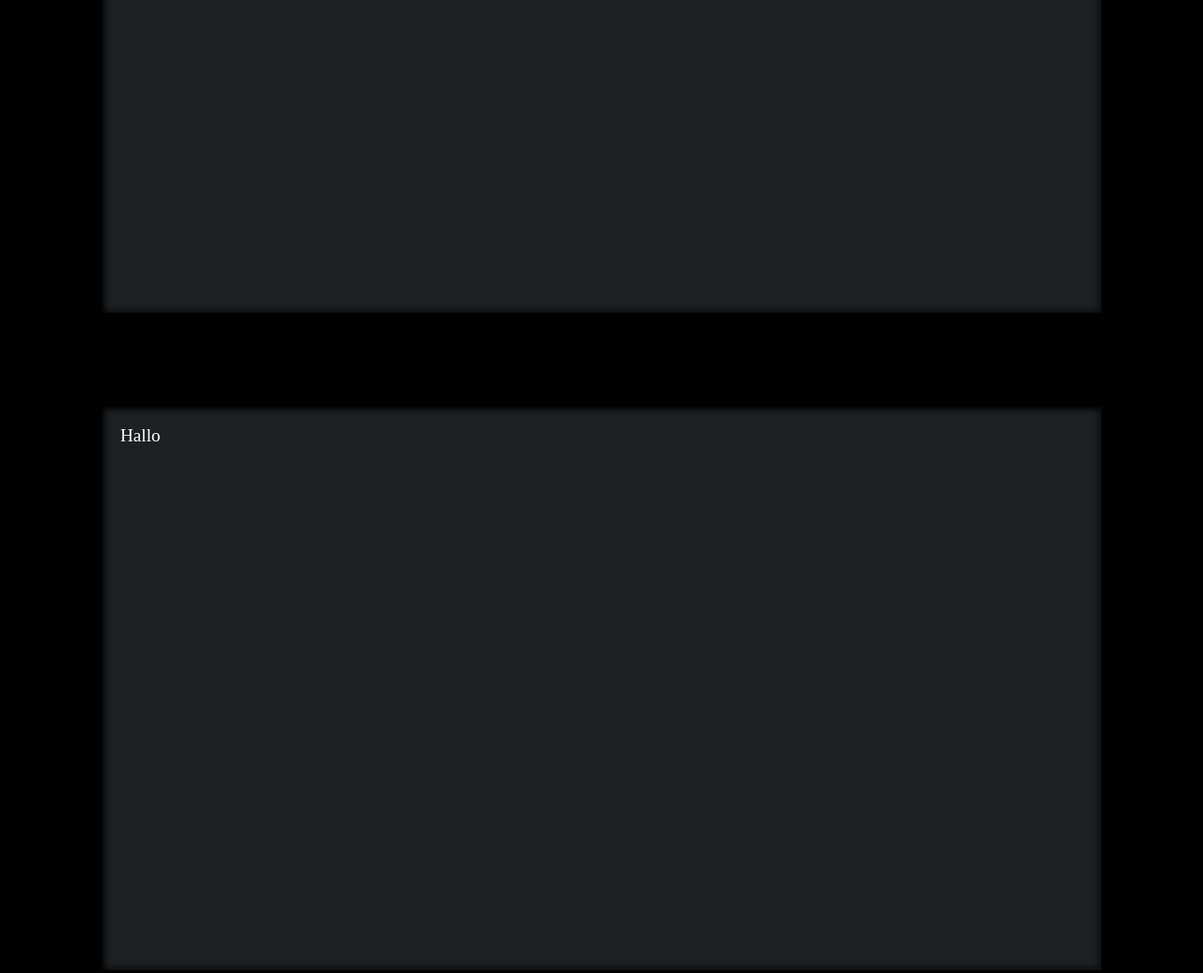
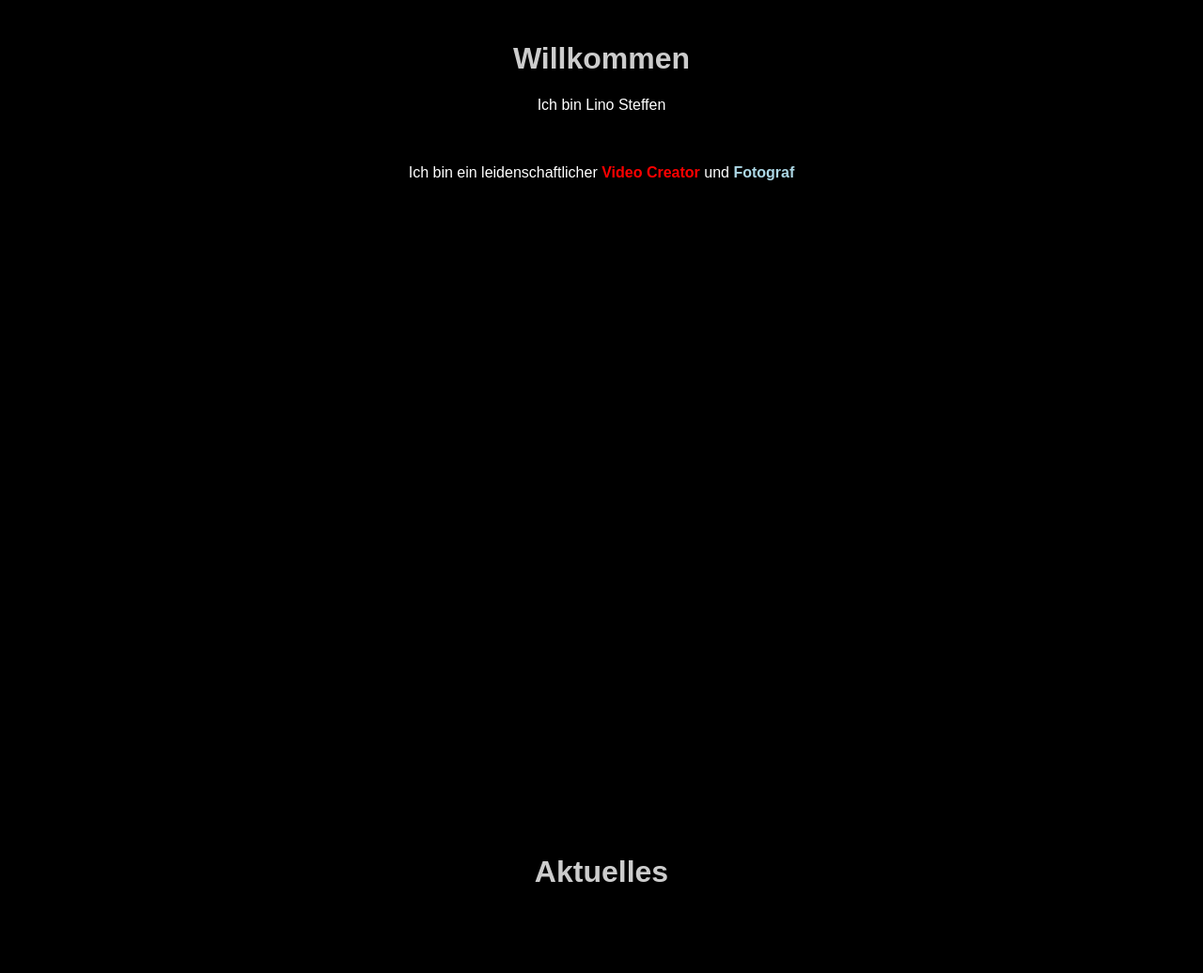
Before and after one commit to Megakuul/linosteffen.ch, a Svelte app: page / in a window 1280 px wide. Shown: the part 1037-2073 px from the top of the page at 94% size. Built offline with nearby package versions, Linux system fonts and the light colour scheme.

Commit message:
Added Hoverable Element

```diff
--- a/public/global.css
+++ b/public/global.css
@@ -4,3 +4,16 @@ body {
 	background-color: black;
 	color: white;
 }
+
+@import url('https://fonts.googleapis.com/css2?family=Kanit:ital@1&family=Ubuntu:wght@500&display=swap');
+
+h1 {
+	text-align: center;
+	opacity: 0.8;
+	font-family: 'Kanit', sans-serif;
+}
+
+p {
+	font-family: 'Kanit', sans-serif;
+	font-weight: 500;
+}
--- a/src/pages/Home.svelte
+++ b/src/pages/Home.svelte
@@ -1,6 +1,6 @@
 <script>
     import Intersector from './lib/Intersecting.svelte'
-
+    import Hoverable from './lib/Hoverable.svelte';
 </script>
 
 
@@ -9,25 +9,36 @@
 </div>
 
 <Intersector>
-    <div class="main-container">
-        <div id="welcome-container" class="intersect">
-          Hallo
+    <div class="main-container" style="margin-top: 0;">
+        <div class="intersect">
+            <h1>Willkommen</h1>
+            <p>
+                Ich bin Lino Steffen<br><br><br><br>
+                Ich bin ein leidenschaftlicher <Hoverable text="Video Creator" alt="Video Creator Meme" gifsrc="/fotograf.gif" color="red" />
+                und <Hoverable text="Fotograf" alt="Fotograf Meme" gifsrc="/fotograf.gif" color="lightblue" />
+            </p>
         </div>
     </div>
 </Intersector>
 
 <Intersector>
     <div class="main-container">
-        <div id="whatido-container" class="intersect">
-          Hallo
+        <div class="intersect">
+            <h1>Aktuelles</h1>
+            <p>
+
+            </p>
         </div>
     </div>
 </Intersector>
 
 <Intersector>
     <div class="main-container">
-        <div id="sponsors-container" class="intersect">
-            Hallo
+        <div class="intersect">
+            <h1>Sponsoren</h1>
+            <p>
+
+            </p>
         </div>
     </div>
 </Intersector>
@@ -40,11 +51,10 @@
 
     .intersecting div .intersect {
         width: 80%;
-        box-shadow: rgb(0, 0, 0) 3px 3px 6px 0px inset, rgba(0, 0, 0, 0.5) -3px -3px 6px 1px inset;
+        transform: scale(1);
     }
 
     .main-container {
-        position: relative;
         width: 100%;
         z-index: 4;
         overflow: hidden;
@@ -54,13 +64,17 @@
     }
 
     .main-container div {
-        height: 70vh;
         padding: 20px;
-        font-size: larger;
-        margin: 50px 0px 50px 0px;
+        text-align: center;
+        margin: 40vh 0 40vh 0;
         transition: all ease 2s;
-        background-color: #1e2124;
         width: 70%;
-        box-shadow: 0px
+        transform: scale(0.7);
+    }
+
+    .main-container div span {
+        color: red;
+        font-weight: 600;
+        font-size: small;
     }
 </style>
--- /dev/null
+++ b/src/pages/lib/Hoverable.svelte
@@ -0,0 +1,64 @@
+<script lang="ts">
+    import { onDestroy } from 'svelte';
+
+    export let text;
+    export let gifsrc;
+    export let alt;
+    export let color;
+    let hoverImage;
+
+    function onMouseMove(event) {
+        const rect = event.currentTarget;
+        hoverImage.style.top = `${event.pageY - 100}px`;
+        hoverImage.style.left = `${event.pageX}px`;
+    }
+
+    function createImageElement() {
+        hoverImage = document.createElement('img');
+        hoverImage.src = gifsrc;
+        hoverImage.alt = alt;
+        hoverImage.width = 150;
+        hoverImage.classList.add('hover-image');
+        hoverImage.style.position = 'absolute';
+        hoverImage.style.pointerEvents = 'none';
+        hoverImage.style.display = 'none';
+        hoverImage.style.zIndex = '100';
+        document.body.appendChild(hoverImage);
+    }
+
+    function showGif() {
+        hoverImage.style.display = 'inline-block';
+    }
+
+    function hideGif() {
+        hoverImage.style.display = 'none';
+    }
+
+    onDestroy(() => {
+        if (hoverImage) {
+            document.body.removeChild(hoverImage);
+        }
+    });
+
+    createImageElement();
+</script>
+
+<style>
+    .hover-bx {
+        position: relative;
+        text-decoration: none;
+        display: inline;
+    }
+    .hover-text {
+        font-weight: 600;
+        cursor: pointer;
+    }
+</style>
+
+<div
+    class="hover-bx"
+    on:mousemove={onMouseMove}
+    on:mouseenter={showGif}
+    on:mouseleave={hideGif} >
+    <span class="hover-text" style="color: {color};">{text}</span>
+</div>
```
Also changed, not shown: public/fotograf.gif (added).
